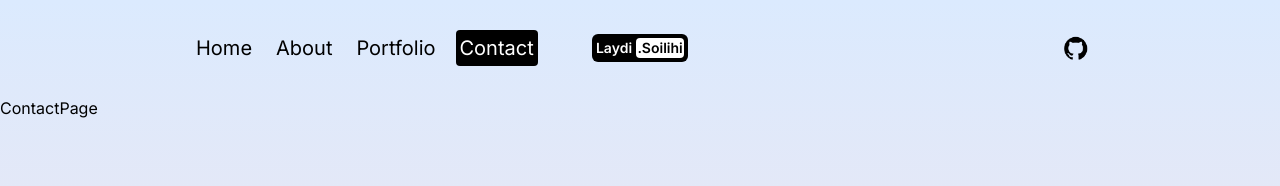
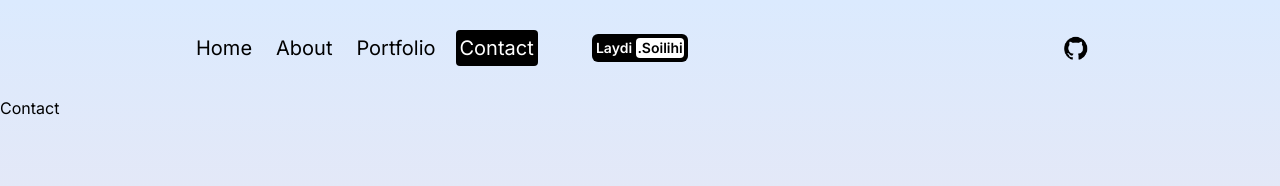
Before and after one commit to soilihilaydi/portfolio.V3, a Next.js app: page /contact in a window 1280 px wide. Shown: the top 186 px of the page. Built offline with nearby package versions, Linux system fonts and the light colour scheme.

Commit message:
mise en forme

```diff
--- a/src/app/about/page.jsx
+++ b/src/app/about/page.jsx
@@ -1,7 +1,21 @@
+"use client";
+
+import { motion } from "framer-motion";
+
+
 const AboutPage = () => {
   return (
-  <div className=''>AboutPage</div>
-  )
+      <motion.div
+        className="h-full"
+        initial={{ y: "-200vh" }}
+        animate={{ y: "0%" }}
+        transition={{ duration: 1 }}
+      >
+
+        About
+
+      </motion.div>
+  );
 };
 
 export default AboutPage
--- a/src/app/contact/page.jsx
+++ b/src/app/contact/page.jsx
@@ -1,7 +1,21 @@
+"use client";
+
+import { motion } from "framer-motion";
+
+
+
 const ContactPage = () => {
   return (
-  <div className=''>ContactPage</div>
-  )
+    <motion.div
+    className="h-full"
+    initial={{ y: "-200vh" }}
+    animate={{ y: "0%" }}
+    transition={{ duration: 1 }}
+  >
+   Contact
+
+    </motion.div>
+  );
 };
 
 export default ContactPage
--- a/src/app/portfolio/page.jsx
+++ b/src/app/portfolio/page.jsx
@@ -1,6 +1,18 @@
+"use client";
+
+import { motion } from "framer-motion";
+
 const PortfolioPage = () => {
   return (
-  <div className=''>PortfolioPage</div>
+    <motion.div
+    className="h-full"
+    initial={{ y: "-200vh" }}
+    animate={{ y: "0%" }}
+    transition={{ duration: 1 }}
+  >
+    Portfolio
+
+    </motion.div>
   )
 };
 
```
